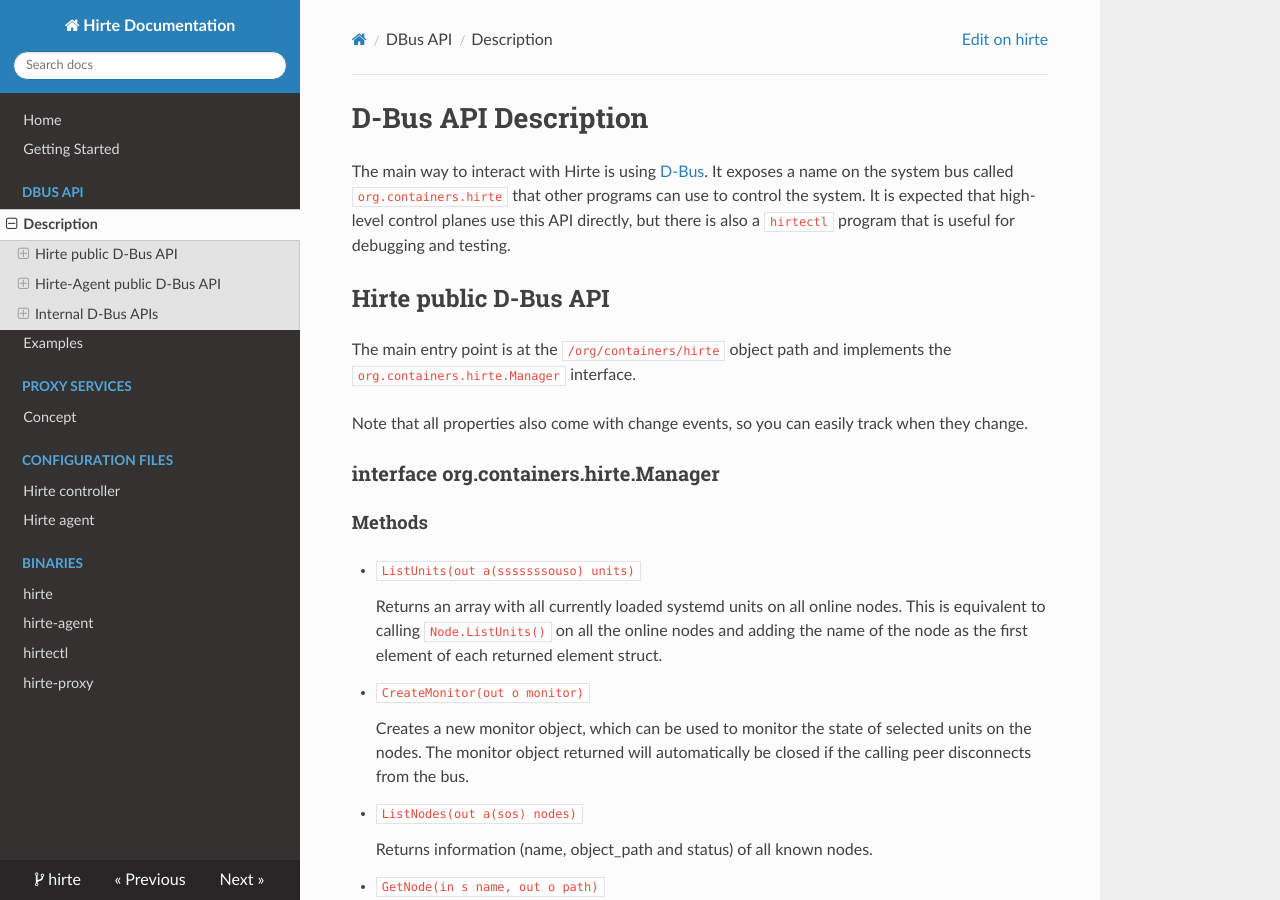
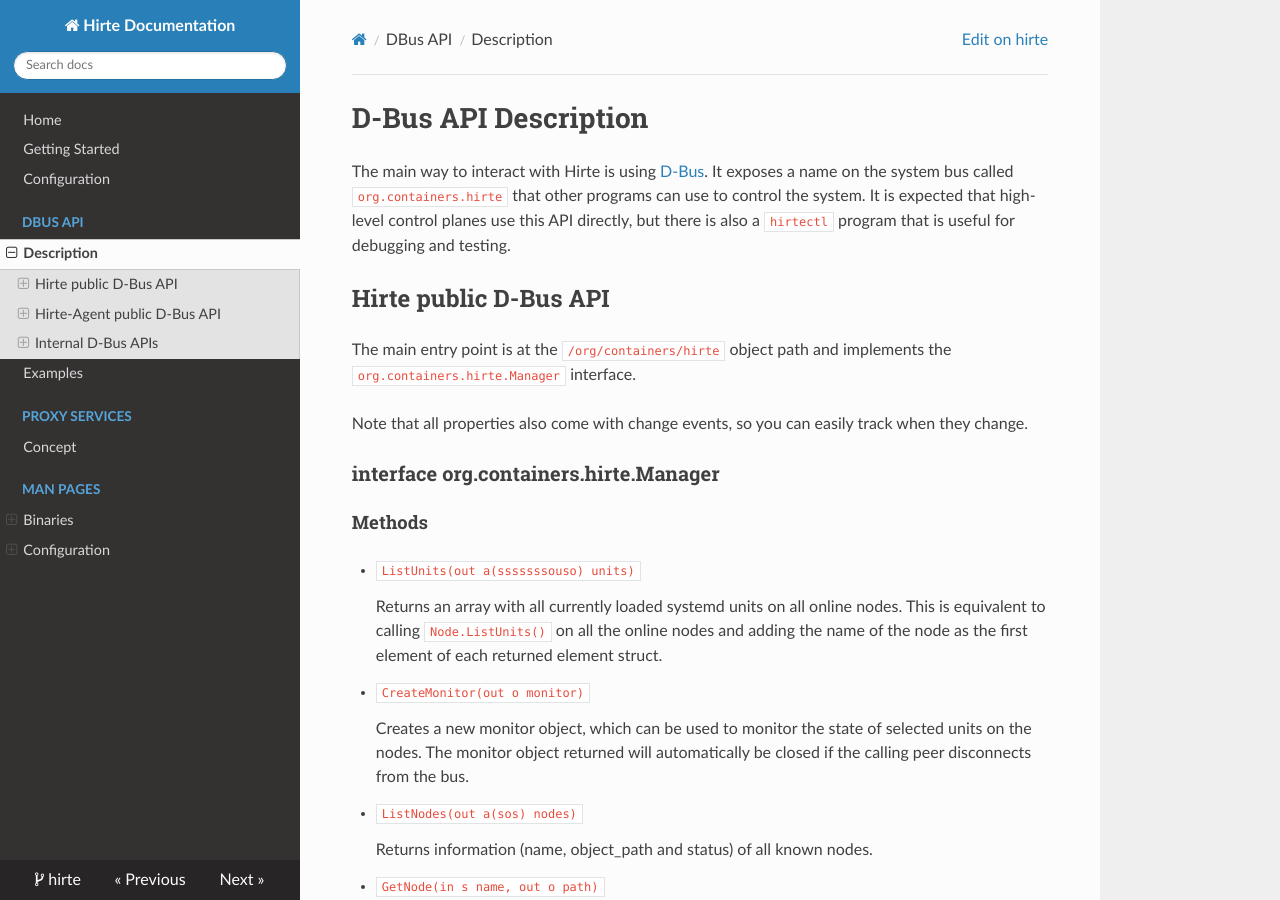
Before and after one commit to eclipse-bluechi/bluechi, an MkDocs documentation site: the page built from doc/docs/api/description.md, in a window 1280 px wide and 900 px high. Built offline with MkDocs 1.6.1, drawn with Linux system fonts in a browser that asks for light colours; nearby versions of some CDN libraries.

Commit message:
added configuration section for mkdocs
Signed-off-by: Michael Engel <mengel@redhat.com>

```diff
--- a/doc/docs/api/description.md
+++ b/doc/docs/api/description.md
@@ -100,7 +100,7 @@ Object path: `/org/containers/hirte/monitor/$id`
     emitted. Additionally it is emitted initially once for each matched unit. This allows you to easily monitor and get
     the current state in a race-free way without missing any changes.
 
-  * UnitNew(s node, s unit, s reason)
+  * `UnitNew(s node, s unit, s reason)`
 
      Emitted when a new unit is loaded by systemd, for example when a
      service is started (reason=`real`), or if hirte learns of an
@@ -111,14 +111,14 @@ Object path: `/org/containers/hirte/monitor/$id`
     to a previously offline node and the unit was already running
     on the node.
 
-  * UnitStateChanged(s node, s unit, s active_state, s substate, s reason)
+  * `UnitStateChanged(s node, s unit, s active_state, s substate, s reason)`
 
     Emitted when the active state (and substate) of a monitored unit
     changes. Additionally, when a new subscription is added to a unit that
     is already active, a virtual event is sent. This makes it very easy
     to track the current active state of a unit.
 
-  * UnitRemove(s node, s unit, s reason)
+  * `UnitRemove(s node, s unit, s reason)`
 
     Emitted when a unit is unloaded by systemd (reason=`real`), or
     when the agent disconnects and we previously reported the unit
--- a/doc/mkdocs.yml
+++ b/doc/mkdocs.yml
@@ -8,19 +8,21 @@ copyright: © Red Hat
 nav:
   - Home: index.md
   - Getting Started: getting_started.md
+  - Configuration: configuration.md
   - DBus API:
     - Description: api/description.md
     - Examples: api/examples.md
   - Proxy Services:
     - Concept: proxy/concept.md
-  - Configuration files:
-    - Hirte controller: man/hirte_conf.md
-    - Hirte agent: man/hirte_agent_conf.md
-  - Binaries:
-    - hirte: man/hirte.md
-    - hirte-agent: man/hirte-agent.md
-    - hirtectl: man/hirtectl.md
-    - hirte-proxy: man/hirte-proxy.md
+  - MAN Pages:
+    - Binaries:
+      - hirte(1): man/hirte.md
+      - hirte-agent(1): man/hirte-agent.md
+      - hirte-proxy(1): man/hirte-proxy.md
+      - hirtectl(1): man/hirtectl.md
+    - Configuration:
+      - hirte(5): man/hirte_conf.md
+      - hirte-agent(5): man/hirte_agent_conf.md
 
 theme:
   name: readthedocs
```
Also changed, not shown: doc/docs/configuration.md (added, +20 -0 lines).
